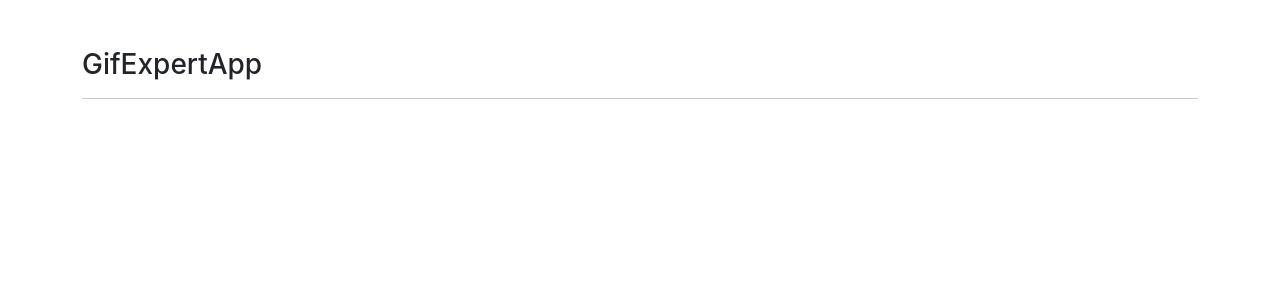
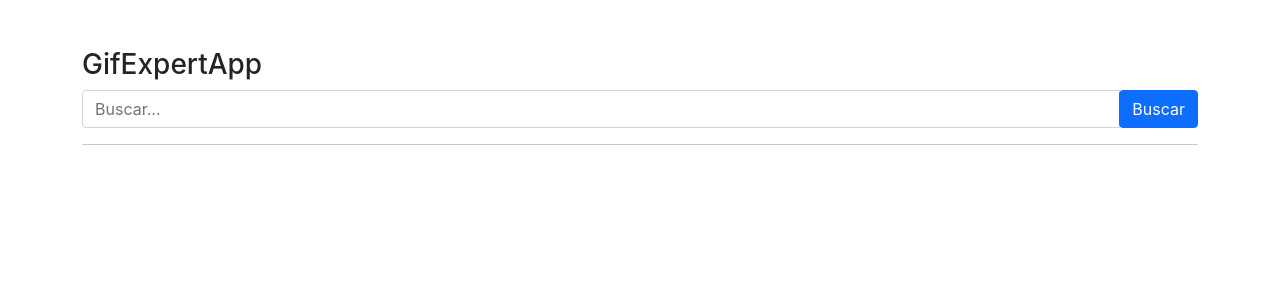
Before and after one commit to franmc01/react-gif-expert-app, a React (Create React App) app: page / in a window 1280 px wide. Shown: the top 300 px of the page. Built offline with nearby package versions, Linux system fonts and the light colour scheme.

Commit message:
Creando el componente para la busqueda y obteniendo la informacion del mismo

```diff
--- a/src/App.jsx
+++ b/src/App.jsx
@@ -1,4 +1,4 @@
-import Gif from './components/Gif';
+import Gif from './screens/Gif';
 
 function App() {
   return (
--- /dev/null
+++ b/src/components/SearchBar.jsx
@@ -0,0 +1,33 @@
+import React, { Fragment } from 'react'
+
+const SearchBar = () => {
+
+    const [inputValue, setInputValue] = React.useState('');
+
+    const handleSearchSubmit = (e) => {
+        e.preventDefault();
+        console.log(inputValue);
+    }
+    return (
+        <Fragment>
+            <form onSubmit={handleSearchSubmit}>
+                <div className="input-group mb-3">
+
+                    <input type="text"
+                        className="form-control"
+                        value={inputValue}
+                        onChange={e => setInputValue(e.target.value)}
+                        placeholder="Buscar..." />
+
+                    <div className="input-group-append">
+                        <button className="btn btn-primary"
+                                type="submit">Buscar</button>
+                    </div>
+
+                </div>
+            </form>
+        </Fragment>
+    )
+}
+
+export default SearchBar
--- a/src/components/Gif.jsx
+++ b/src/screens/Gif.jsx
@@ -1,11 +1,17 @@
 import React, { Fragment } from 'react'
+import SearchBar from '../components/SearchBar';
 
 const Gif = () => {
+
+    const initialState = ['Goku', 'One Punch', 'Naruto', 'Doraemon']
+    const [list, setList] = React.useState(initialState);
+
     return (
         <Fragment>
             <div className="container mt-5">
                 <h3>GifExpertApp</h3>
-                <hr/>
+                <SearchBar />
+                <hr />
             </div>
         </Fragment>
     )
```
